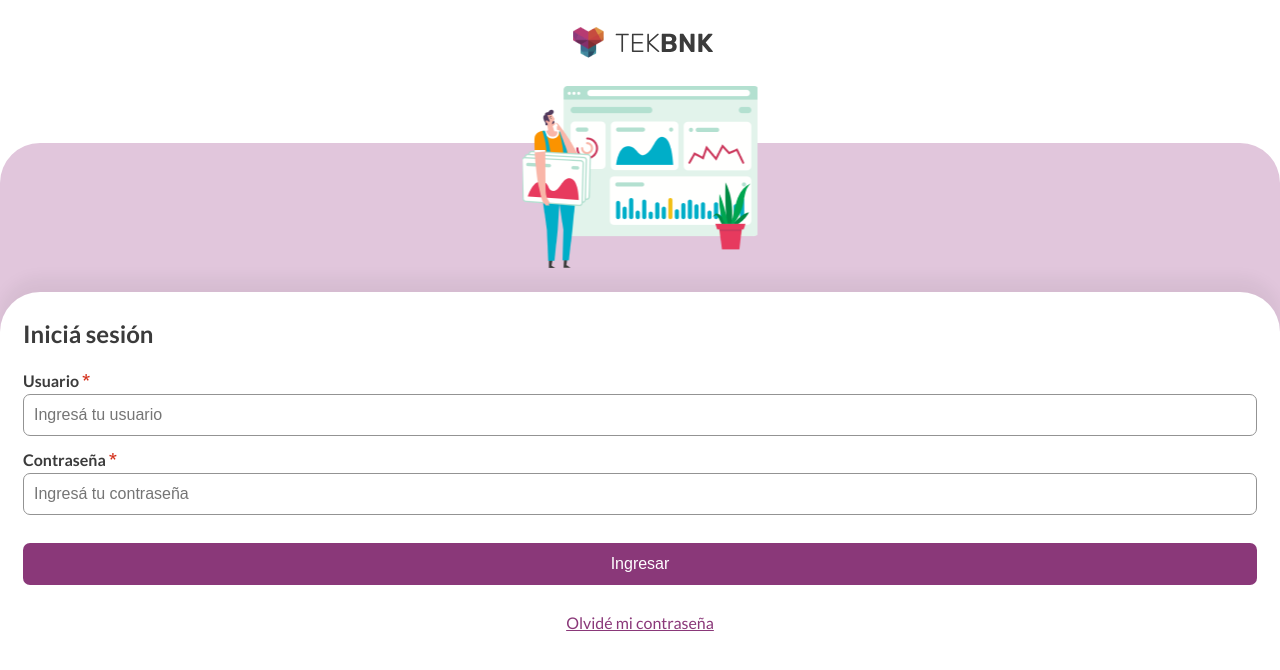
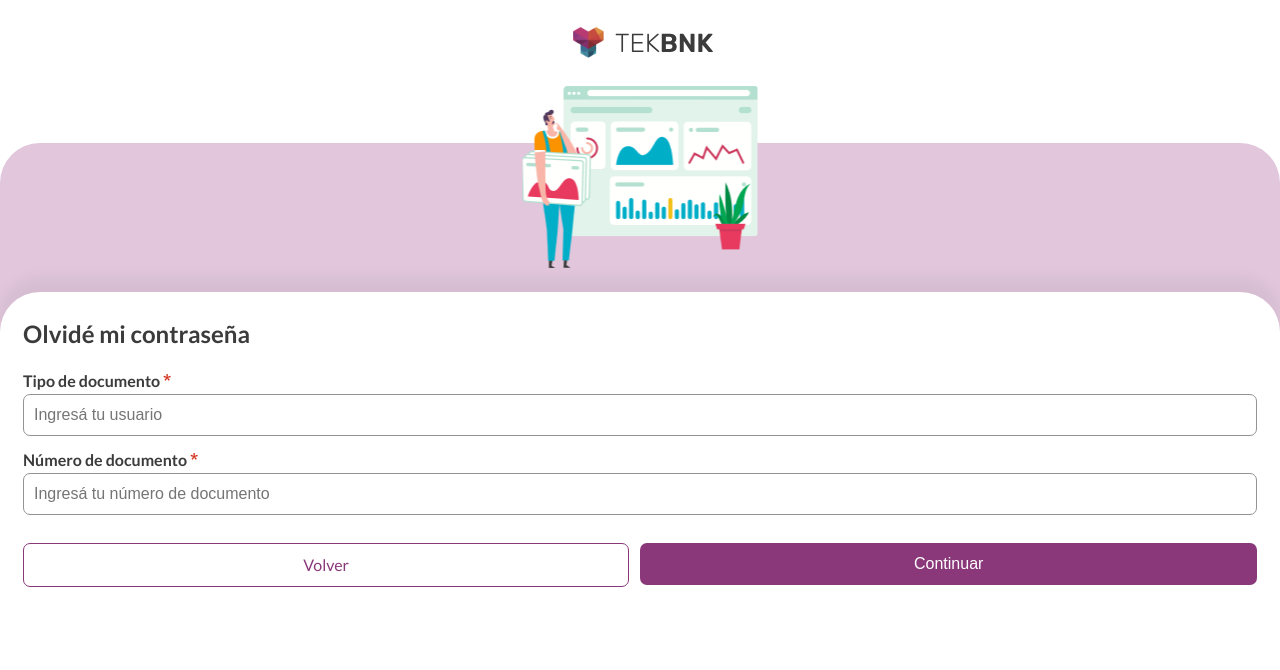
Before and after one commit to merybal/login-app, a React (Create React App) app: page /retrieve-password in a window 1280 px wide. Shown: the top 670 px of the page. Built offline with nearby package versions, Linux system fonts and the light colour scheme.

Commit message:
retrieve password component

```diff
--- a/src/App.jsx
+++ b/src/App.jsx
@@ -1,8 +1,8 @@
 import { createBrowserRouter, RouterProvider } from "react-router-dom";
 
 import HomeView from "views/HomeView/HomeView";
-import LoginForm from "components/Login/Form";
-import RetrievePasswordForm from "components/RetrievePassword/Form";
+import LoginForm from "components/LoginForm/LoginForm";
+import RetrievePasswordForm from "components/RetrievePasswordForm/RetrievePasswordForm";
 
 // import "./App.scss"; //TODO
 
--- a/src/components/Common/Button.module.scss
+++ b/src/components/Common/Button.module.scss
@@ -4,7 +4,7 @@
 button {
   height: $size-input;
   width: 100%;
-  padding: 12px 125px;
+  padding: 12px 12px;
   background-color: $button-default;
   border-radius: 7px;
   border: none;
--- a/src/components/Login/Form.jsx
+++ b/src/components/LoginForm/LoginForm.jsx
@@ -3,9 +3,9 @@ import { Link } from "react-router-dom";
 import Input from "components/Common/Input";
 import Button from "components/Common/Button";
 
-import styles from "components/Login/Form.module.scss";
+import styles from "components/LoginForm/LoginForm.module.scss";
 
-const Form = () => {
+const LoginForm = () => {
   return (
     <div className={styles["form-container"]}>
       <form className={styles["login-container"]}>
@@ -31,4 +31,4 @@ const Form = () => {
   );
 };
 
-export default Form;
+export default LoginForm;
--- a/src/components/RetrievePassword/Form.jsx
+++ /dev/null
@@ -1,37 +0,0 @@
-import { Link } from "react-router-dom";
-
-import Input from "components/Common/Input";
-import Button from "components/Common/Button";
-
-import styles from "components/RetrievePassword/Form.module.scss";
-
-const Form = () => {
-  return (
-    <div className={styles["form-container"]}>
-      <form className={styles["login-container"]}>
-        <h1>Iniciá sesión</h1>
-        <div className={styles["form"]}>
-          <Input
-            id="username"
-            label="Usuario"
-            type="text"
-            placeholder="Ingresá tu usuario"
-          />
-          <Input
-            id="password"
-            label="Contraseña"
-            type="password"
-            placeholder="Ingresá tu contraseña"
-          />
-        </div>
-        <Button text="Ingresar" state="" />
-      </form>
-      <Link to="/retrieve-password">Olvidé mi contraseña</Link>
-      {/* <Link to="..">
-        <Arrow />
-      </Link> */}
-    </div>
-  );
-};
-
-export default Form;
--- a/src/components/RetrievePassword/Form.module.scss
+++ /dev/null
@@ -1,36 +0,0 @@
-@import "styles/_variables.scss";
-@import "styles/_base.scss";
-
-.form-container {
-  text-align: center;
-
-  .login-container {
-    padding: 30px 23px;
-
-    h1 {
-      margin-bottom: 27px;
-    }
-
-    .form {
-      display: flex;
-      flex-direction: column;
-      gap: 16px;
-      margin-bottom: 24px;
-      margin-bottom: 28px;
-    }
-  }
-
-  a {
-    margin-bottom: 32px;
-    font-family: $text-font;
-    font-style: normal;
-    font-weight: 400;
-    font-size: 16px;
-    text-decoration-line: underline;
-    color: $button-default;
-
-    &:visited {
-      color: $button-default;
-    }
-  }
-}
--- /dev/null
+++ b/src/components/RetrievePasswordForm/RetrievePasswordForm.jsx
@@ -0,0 +1,38 @@
+import { Link } from "react-router-dom";
+
+import Input from "components/Common/Input";
+import Button from "components/Common/Button";
+
+import styles from "components/RetrievePasswordForm/RetrievePasswordForm.module.scss";
+
+const RetrievePasswordForm = () => {
+  //TODO ver si le cambio el nombre a RetrievePasswordForm, asi no es solo un alias. a este y a la otra form.
+  return (
+    <div className={styles["form-container"]}>
+      <form className={styles["login-container"]}>
+        <h1>Olvidé mi contraseña</h1>
+        <div className={styles["form"]}>
+          <Input
+            //   TODO cambiar a select
+            id="username"
+            label="Tipo de documento"
+            type="text"
+            placeholder="Ingresá tu usuario"
+          />
+          <Input
+            id="personalid"
+            label="Número de documento"
+            type="number"
+            placeholder="Ingresá tu número de documento"
+          />
+        </div>
+        <div className={styles["button-container"]}>
+          <Link to="..">Volver</Link>
+          <Button text="Continuar" state="" />
+        </div>
+      </form>
+    </div>
+  );
+};
+
+export default RetrievePasswordForm;
--- /dev/null
+++ b/src/components/RetrievePasswordForm/RetrievePasswordForm.module.scss
@@ -0,0 +1,46 @@
+@import "styles/_variables.scss";
+@import "styles/_base.scss";
+
+.form-container {
+  text-align: center;
+
+  .login-container {
+    padding: 30px 23px;
+
+    h1 {
+      margin-bottom: 27px;
+    }
+
+    .form {
+      display: flex;
+      flex-direction: column;
+      gap: 16px;
+      margin-bottom: 24px;
+      margin-bottom: 28px;
+    }
+  }
+
+  .button-container {
+    display: flex;
+    width: 100%;
+    gap: 11px;
+    a {
+      display: flex;
+      align-items: center;
+      justify-content: center;
+      height: $size-input;
+      width: 100%;
+      border: 1px solid $button-default;
+      border-radius: 7px;
+      font-family: $text-font;
+      font-style: normal;
+      font-weight: 400;
+      font-size: 16px;
+      text-decoration-line: none;
+      color: $button-default;
+      &:visited {
+        color: $button-default;
+      }
+    }
+  }
+}
--- a/src/views/LoginView/LoginView.jsx
+++ b/src/views/LoginView/LoginView.jsx
@@ -1,4 +1,4 @@
-import Form from "components/Login/Form";
+import Form from "components/LoginForm/LoginForm";
 
 import styles from "views/LoginView/LoginView.module.scss";
 
--- a/src/views/RetrievePasswordView/RetrievePasswordView.jsx
+++ /dev/null
@@ -1,6 +0,0 @@
-const RetrievePasswordView = () => {
-  // TODO borrar componente
-  return <p>retrieve pass</p>;
-};
-
-export default RetrievePasswordView;
```
Also changed, not shown: src/components/LoginForm/LoginForm.module.scss (renamed from src/components/Login/Form.module.scss), src/views/RetrievePasswordView/RetrievePasswordView.module.scss (deleted).
